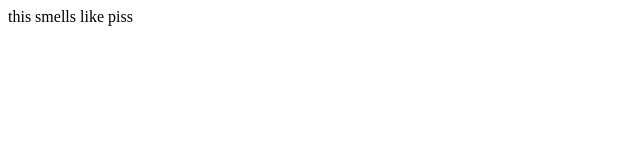
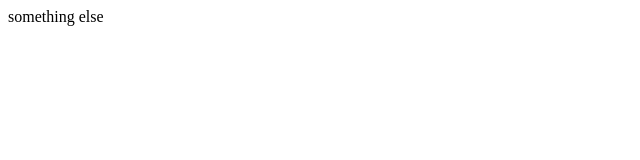
Before and after one commit to Hallion/Treehouse, a plain HTML site: page index.html in a window 1280 px wide. Shown: the full height of the page, 0-640 px from the left. Drawn offline with Linux system fonts and the light colour scheme.

Commit message:
changed content to "something else"

```diff
--- a/index.html
+++ b/index.html
@@ -6,7 +6,7 @@
 			<title>My Page</title>
 	</head>
 <body>
-	this smells like piss
+	something else
 </body>
 
 </html>
```
